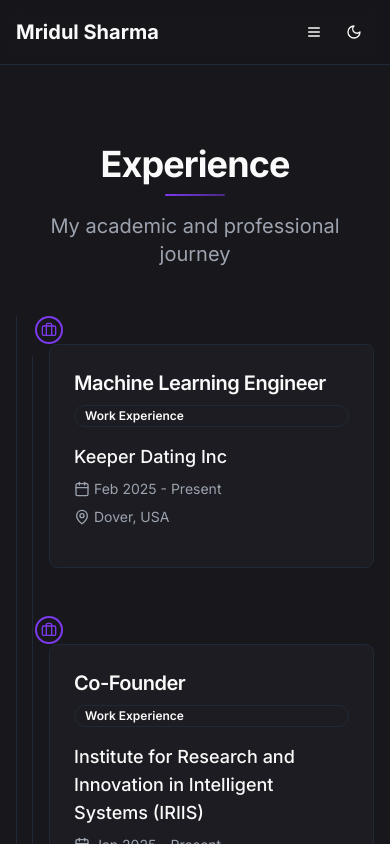
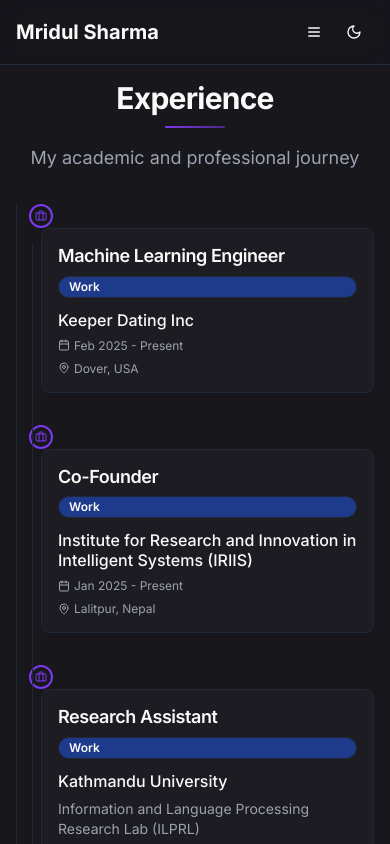
Before and after one commit to mridul3301/mridul3301.github.io, a Next.js app: page /experience in a window 390 px wide. Shown: the top 844 px of the page. Built offline with nearby package versions, Linux system fonts and the light colour scheme.

Commit message:
may 25 test

```diff
--- a/app/ClientPage.tsx
+++ b/app/ClientPage.tsx
@@ -11,7 +11,7 @@ import { publications } from "@/lib/publications"
 export default function Home() {
   const featuredPublicationIds = [1, 2, 4]
   return (
-    <div className="flex flex-col gap-16 pt-12 pb-16 page-transition">
+    <div className="flex flex-col gap-16 pt-12 pb-16 page-transition ">
 
       {/* Hero Section with Gradient Background */}
       <section className="relative min-h-[90vh] flex items-center overflow-hidden">
--- a/app/experience/ExperiencePageClient.tsx
+++ b/app/experience/ExperiencePageClient.tsx
@@ -122,69 +122,87 @@ const experiences = [
 
 export default function ExperiencePage() {
   return (
-    <div className="container py-16">
-      <div className="flex flex-col gap-12">
+    <div className="container py-8 md:py-16 px-4 md:px-6">
+      <div className="flex flex-col gap-8 md:gap-12">
         <div className="space-y-2">
-          <h1 className="text-4xl font-bold tracking-tight pt-20 page-heading">Experience</h1>
-          <p className="text-xl text-muted-foreground text-center">My academic and professional journey</p>
+          <h1 className="text-3xl md:text-4xl font-bold tracking-tight pt-12 md:pt-20 page-heading text-center">
+            Experience
+          </h1>
+          <p className="text-lg md:text-xl text-muted-foreground text-center">
+            My academic and professional journey
+          </p>
         </div>
 
         {/* Timeline */}
-        <div className="relative pl-8 md:pl-12 border-l">
+        <div className="relative pl-6 md:pl-8 lg:pl-12 border-l">
           {experiences.map((exp, index) => (
-            <div key={exp.id} className="mb-12 last:mb-0 timeline-item">
-              <div className="absolute left-0 w-7 h-7 md:w-9 md:h-9 rounded-full bg-background border-2 border-primary -translate-x-1/2 flex items-center justify-center timeline-dot">
+            <div key={exp.id} className="mb-8 md:mb-12 last:mb-0 timeline-item">
+              <div className="absolute left-0 w-6 h-6 md:w-7 md:h-7 lg:w-9 lg:h-9 rounded-full bg-background border-2 border-primary -translate-x-1/2 flex items-center justify-center timeline-dot">
                 {exp.type === "education" ? (
-                  <GraduationCap className="h-4 w-4 md:h-5 md:w-5 text-primary" />
+                  <GraduationCap className="h-3 w-3 md:h-4 md:w-4 lg:h-5 lg:w-5 text-primary" />
                 ) : (
-                  <Briefcase className="h-4 w-4 md:h-5 md:w-5 text-primary" />
+                  <Briefcase className="h-3 w-3 md:h-4 md:w-4 lg:h-5 lg:w-5 text-primary" />
                 )}
               </div>
 
               <Card className="overflow-hidden hover:shadow-lg transition-all duration-300 timeline-content">
-                <CardContent className="p-6">
-                  <div className="flex flex-col gap-4">
-                    <div className="flex flex-col sm:flex-row sm:items-center sm:justify-between gap-2">
-                      <h3 className="text-xl font-semibold">{exp.title}</h3>
+                <CardContent className="p-4 md:p-6">
+                  <div className="flex flex-col gap-3 md:gap-4">
+                    <div className="flex flex-col gap-2">
+                      <div className="flex flex-col sm:flex-row sm:items-start sm:justify-between gap-2">
+                        <h3 className="text-lg md:text-xl font-semibold leading-tight">
+                          {exp.title}
+                        </h3>
                         <Badge
                           variant={exp.type === "education" ? "secondary" : "outline"}
                           className={
                             exp.type === "education"
-                            ? "bg-purple-100 text-purple-800 dark:bg-purple-900 dark:text-purple-100"
-                            : ""
+                              ? "bg-purple-100 text-purple-800 dark:bg-purple-900 dark:text-purple-100 text-xs md:text-sm shrink-0"
+                              : "bg-blue-100  dark:bg-blue-900 text-xs md:text-sm shrink-0"
                           }
                         >
-                        {exp.type === "education" ? "Education" : "Work Experience"}
+                          {exp.type === "education" ? "Education" : "Work"}
                         </Badge>
+                      </div>
                     </div>
 
                     <div className="space-y-2">
-                      <div className="text-lg font-medium">{exp.organization}</div>
-                      <div className="text-muted-foreground">{exp.department}</div>
+                      <div className="text-base md:text-lg font-medium leading-tight">
+                        {exp.organization}
+                      </div>
+                      {exp.department && (
+                        <div className="text-sm md:text-base text-muted-foreground">
+                          {exp.department}
+                        </div>
+                      )}
 
-                      <div className="flex flex-col sm:flex-row sm:items-center gap-2 sm:gap-6 text-sm text-muted-foreground">
+                      <div className="flex flex-col gap-2 text-xs md:text-sm text-muted-foreground">
                         <div className="flex items-center gap-1">
-                          <Calendar className="h-4 w-4" />
-                          <span>
+                          <Calendar className="h-3 w-3 md:h-4 md:w-4 shrink-0" />
+                          <span className="leading-tight">
                             {exp.startDate}
                             {exp.endDate ? ` - ${exp.endDate}` : ""}
                           </span>
                         </div>
                         <div className="flex items-center gap-1">
-                          <MapPin className="h-4 w-4" />
-                          <span>{exp.location}</span>
+                          <MapPin className="h-3 w-3 md:h-4 md:w-4 shrink-0" />
+                          <span className="leading-tight">{exp.location}</span>
                         </div>
                       </div>
                     </div>
 
-                    <p>{exp.description}</p>
+                    {exp.description && (
+                      <p className="text-sm md:text-base leading-relaxed">
+                        {exp.description}
+                      </p>
+                    )}
 
                     {exp.achievements.length > 0 && (
                       <div className="space-y-2">
-                        <h4 className="font-medium">Key Achievements:</h4>
-                        <ul className="list-disc pl-5 space-y-1">
+                        <h4 className="font-medium text-sm md:text-base">Key Achievements:</h4>
+                        <ul className="list-disc pl-4 md:pl-5 space-y-1">
                           {exp.achievements.map((achievement, i) => (
-                            <li key={i} className="transition-all duration-300">
+                            <li key={i} className="transition-all duration-300 text-sm md:text-base leading-relaxed">
                               {achievement}
                             </li>
                           ))}
```
Also changed, not shown: app/publications/PublicationsPageClient.tsx (+40 -25 lines). Lines whose indentation alone changed are shown as unchanged.
